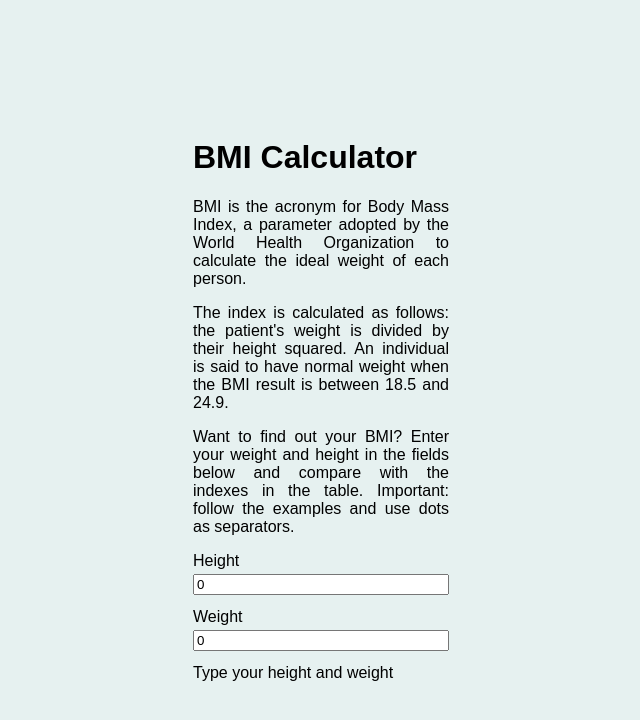
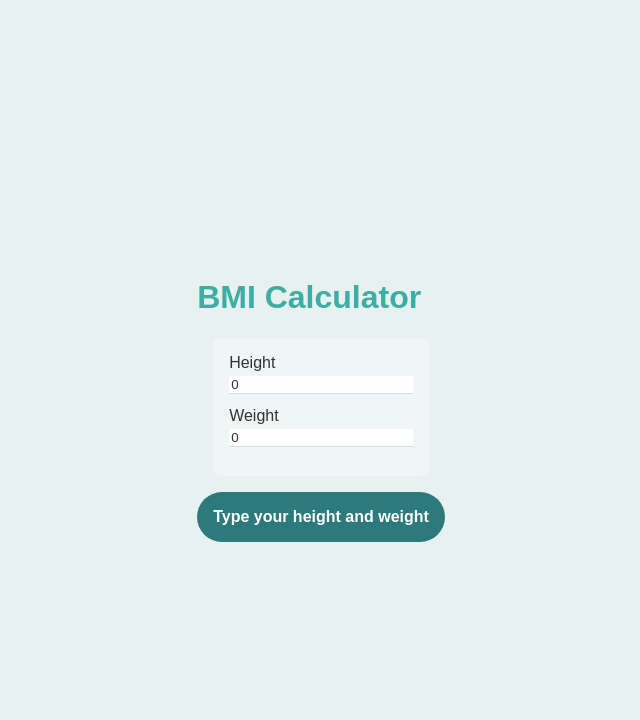
Before and after one commit to tiagors09/bmi-calculator, a Vue app: page / in a window 1280 px wide. Shown: the top 720 px of the page, without its empty margins (319-959 px from the left). Built offline with nearby package versions, Linux system fonts and the light colour scheme.

Commit message:
removed text section and added style

```diff
--- a/src/App.vue
+++ b/src/App.vue
@@ -15,34 +15,13 @@ const bmi = computed<string>(() => {
   <main>
     <div class="content">
       <h1>BMI Calculator</h1>
-      <section>
-        <article>
-          <p>
-            BMI is the acronym for Body Mass Index, a parameter adopted by the World Health Organization to calculate the
-            ideal weight of each person.
-          </p>
-
-          <p>
-            The index is calculated as follows: the patient's weight is divided by their height squared. An individual is
-            said to have normal weight when the BMI result is between 18.5 and 24.9.
-          </p>
-
-          <p>
-            Want to find out your BMI? Enter your weight and height in the fields below and compare with the indexes in
-            the
-            table. Important: follow the examples and use dots as separators.
-          </p>
-        </article>
-      </section>
-
       <form>
         <label for="height">Height</label>
-        <input type="number" name="height" id="height" v-model="height">
+        <input type="number" name="height" id="height" v-model="height" min="0">
 
         <label for="weight">Weight</label>
-        <input type="number" name="weight" id="weight" v-model="weight">
+        <input type="number" name="weight" id="weight" v-model="weight" min="0">
       </form>
-
       <span>{{ bmi }}</span>
     </div>
   </main>
@@ -57,6 +36,10 @@ main {
   width: 20vw;
 }
 
+h1 {
+  color: var(--main-title);
+}
+
 p {
   text-align: justify;
 }
@@ -64,18 +47,45 @@ p {
 form {
   display: flex;
   flex-direction: column;
+  margin: 1em;
+  padding: 1em;
+  border-radius: .5em;
+  background-color: var(--form-background);
 }
 
 label {
   margin: 0 0 .25em 0;
+  color: var(--input-label);
 }
 
 input[type="number"] {
   margin: 0 0 1em 0;
+  border: none;
+  border-bottom: solid var(--input-border) 1px;
+  appearance: textfield;
+  background-color: var(--input-bg);
+  color: var(--input-text);
+}
+
+input[type="number"]::-webkit-outer-spin-button,
+input[type="number"]::-webkit-inner-spin-button {
+  -webkit-appearance: none;
+  margin: 0;
+}
+
+input[type="number"]:focus {
+  outline: none;
 }
 
 span {
   display: flex;
   align-self: center;
+  justify-content: center;
+  align-items: center;
+  background-color: var(--span-bg);
+  color: var(--span-txt);
+  padding: 1em;
+  border-radius: 100rem;
+  font-weight: bold;
 }
 </style>
```
